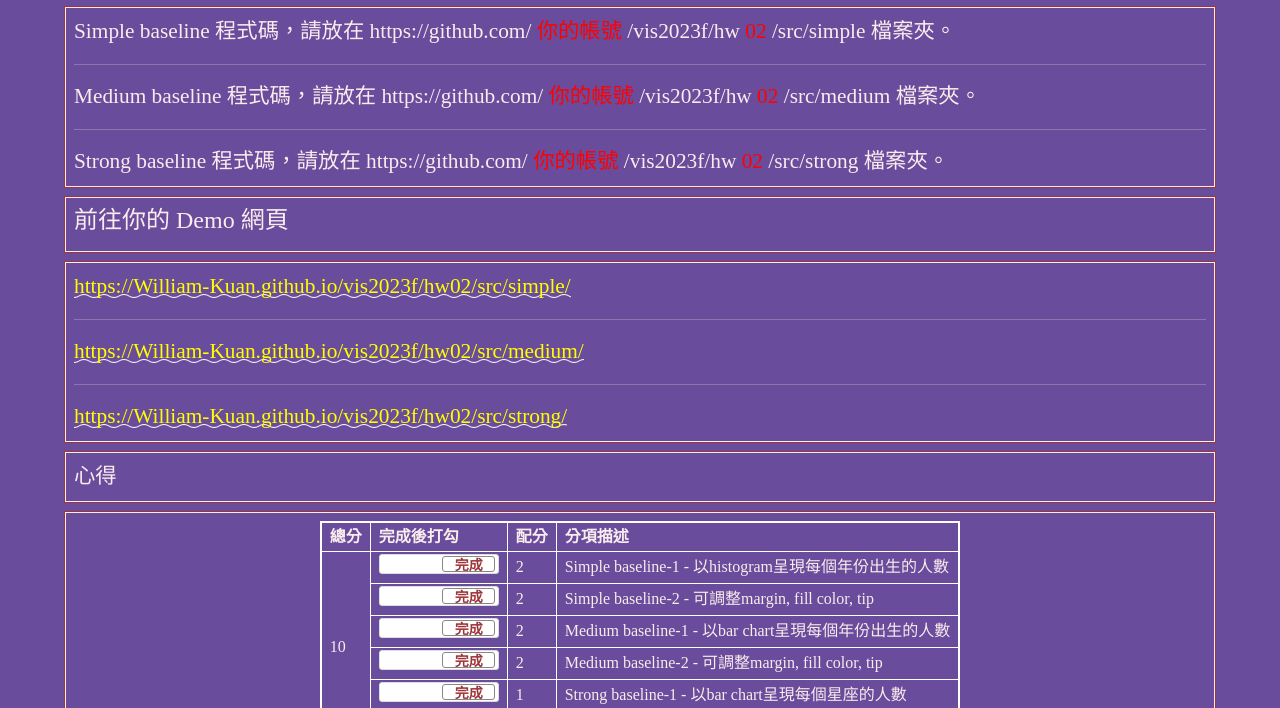
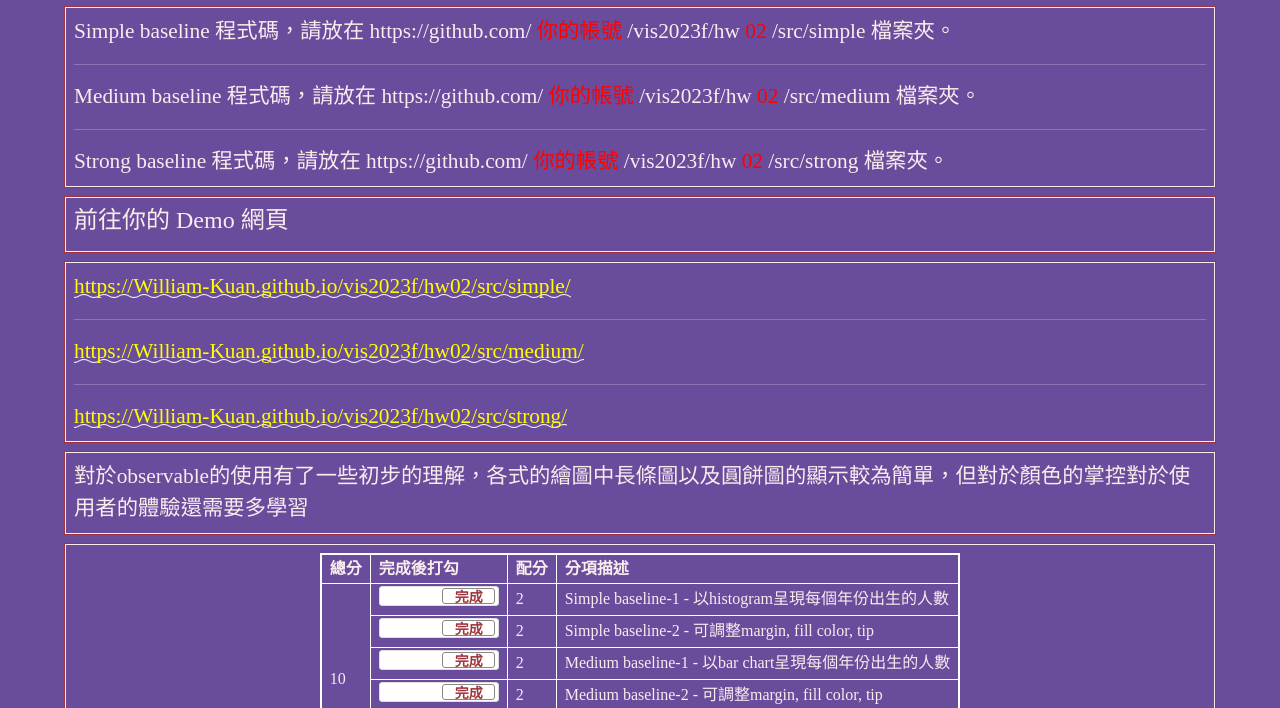
Before and after one commit to William-Kuan/vis2023f, a plain HTML site: page hw02/index.html in a window 1280 px wide. Shown: the part 86-794 px from the top of the page. Drawn offline with nearby package versions, Linux system fonts and the light colour scheme.

Commit message:
[A] experience

```diff
--- a/hw02/index.html
+++ b/hw02/index.html
@@ -228,7 +228,7 @@
 
   <div class="row hw12">
     <div class="col-md-12 twenty">
-      心得<br>
+      對於observable的使用有了一些初步的理解，各式的繪圖中長條圖以及圓餅圖的顯示較為簡單，但對於顏色的掌控對於使用者的體驗還需要多學習<br>
 
     </div>
   </div>
```
